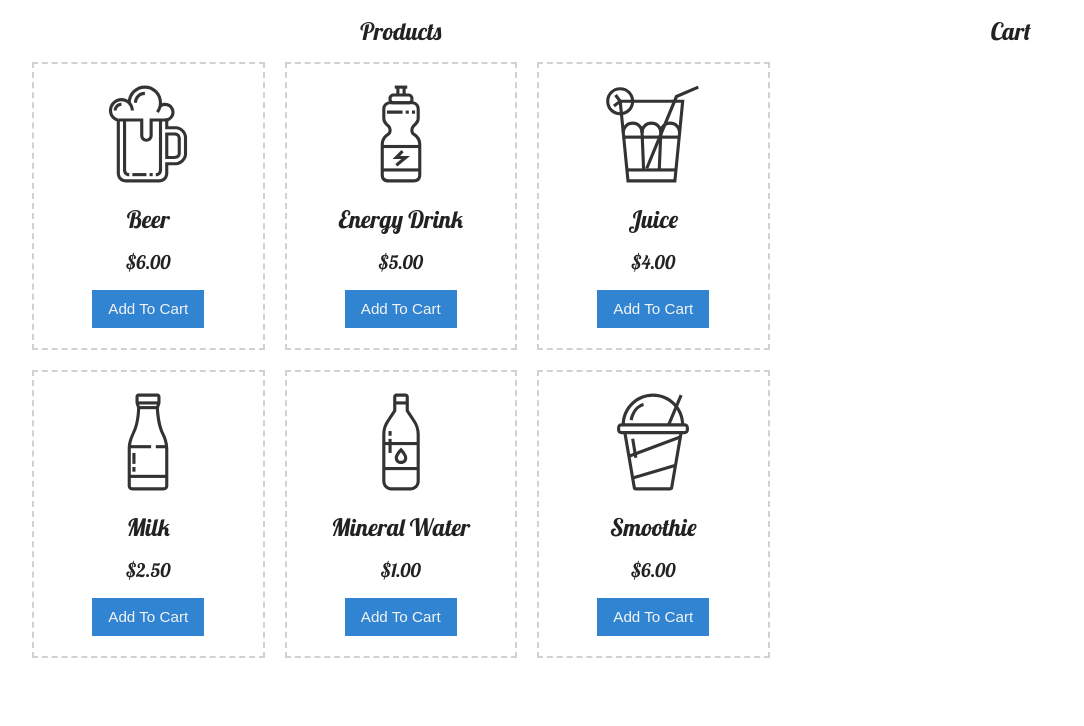
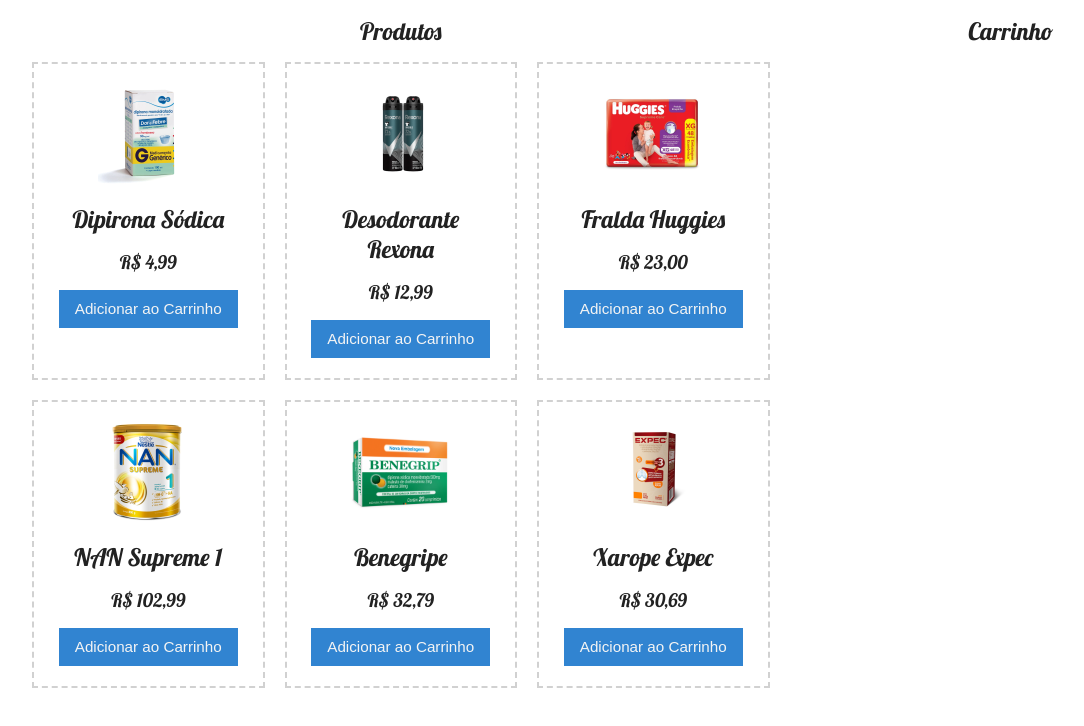
Before and after one commit to LucasBenfatti/Projeto-Integrador-4semestre, a plain HTML site: page index.html in a window 1280 px wide. Shown: the whole page, without its empty margins (8-1092 px from the left). Drawn offline with Linux system fonts and the light colour scheme.

Commit message:
Implementando nomes e fotos dos produtos e também fazendo uns ajustes em métodos.

```diff
--- a/core.js
+++ b/core.js
@@ -61,7 +61,7 @@ function removeItem(cartItemDOM, product, addToCartButtonDOM) {
                 setTimeout(() => cartItemDOM.remove(), 250);
                 cart = cart.filter(cartItem => cartItem.name !== product.name);
                 localStorage.setItem('cart', JSON.stringify(cart));
-                addToCartButtonDOM.innerText = "Add To Cart";
+                addToCartButtonDOM.innerText = "Adicionar ao Carrinho";
                 addToCartButtonDOM.disabled = false;
             } // Endif
         }); // EndForeach
--- a/index.html
+++ b/index.html
@@ -13,7 +13,7 @@
 	<main class="main-container">
 
 		<section class="section">
-			<h2 class="text-center">Products</h2>
+			<h2 class="text-center">Produtos</h2>
 			<div class="products">
 				<!--
 					https://www.iconfinder.com/iconsets/beverage
@@ -21,46 +21,46 @@
 					https://creativemarket.com/eucalyp
 				-->
 				<div class="product">
-					<img class="product__image" src="img/products/beer.svg" alt="Beer">
-					<h2 class="product__name">Beer</h2>
-					<h3 class="product__price">6.00</h3>
-					<button class="btn btn--primary" data-action="ADD_TO_CART">Add To Cart</button>
+					<img class="product__image zoom" src="img/products/dipirona-sodica.jpg" alt="Beer">
+					<h2 class="product__name">Dipirona Sódica</h2>
+					<h3 class="product__price">4,99</h3>
+					<button class="btn btn--primary" data-action="ADD_TO_CART">Adicionar ao Carrinho</button>
 				</div>
 				<div class="product">
-					<img class="product__image" src="img/products/energy-drink.svg" alt="Energy Drink">
-					<h2 class="product__name">Energy Drink</h2>
-					<h3 class="product__price">5.00</h3>
-					<button class="btn btn--primary" data-action="ADD_TO_CART">Add To Cart</button>
+					<img class="product__image zoom" src="img/products/desodorante-rexona.png" alt="Energy Drink">
+					<h2 class="product__name">Desodorante Rexona</h2>
+					<h3 class="product__price">12,99</h3>
+					<button class="btn btn--primary" data-action="ADD_TO_CART">Adicionar ao Carrinho</button>
 				</div>
 				<div class="product">
-					<img class="product__image" src="img/products/juice.svg" alt="Juice">
-					<h2 class="product__name">Juice</h2>
-					<h3 class="product__price">4.00</h3>
-					<button class="btn btn--primary" data-action="ADD_TO_CART">Add To Cart</button>
+					<img class="product__image zoom" src="img/products/fralda.jpg" alt="Juice">
+					<h2 class="product__name">Fralda Huggies</h2>
+					<h3 class="product__price">23,00</h3>
+					<button class="btn btn--primary" data-action="ADD_TO_CART">Adicionar ao Carrinho</button>
 				</div>
 				<div class="product">
-					<img class="product__image" src="img/products/milk.svg" alt="Milk">
-					<h2 class="product__name">Milk</h2>
-					<h3 class="product__price">2.50</h3>
-					<button class="btn btn--primary" data-action="ADD_TO_CART">Add To Cart</button>
+					<img class="product__image zoom" src="img/products/nan-supreme.jpg" alt="Milk">
+					<h2 class="product__name">NAN Supreme 1</h2>
+					<h3 class="product__price">102,99</h3>
+					<button class="btn btn--primary" data-action="ADD_TO_CART">Adicionar ao Carrinho</button>
 				</div>
 				<div class="product">
-					<img class="product__image" src="img/products/mineral-water.svg" alt="Mineral Water">
-					<h2 class="product__name">Mineral Water</h2>
-					<h3 class="product__price">1.00</h3>
-					<button class="btn btn--primary" data-action="ADD_TO_CART">Add To Cart</button>
+					<img class="product__image zoom" src="img/products/benegripe.png" alt="Mineral Water">
+					<h2 class="product__name">Benegripe</h2>
+					<h3 class="product__price">32,79</h3>
+					<button class="btn btn--primary" data-action="ADD_TO_CART">Adicionar ao Carrinho</button>
 				</div>
 				<div class="product">
-					<img class="product__image" src="img/products/smoothie.svg" alt="Smoothie">
-					<h2 class="product__name">Smoothie</h2>
-					<h3 class="product__price">6.00</h3>
-					<button class="btn btn--primary" data-action="ADD_TO_CART">Add To Cart</button>
+					<img class="product__image zoom" src="img/products/xarope-expec.png" alt="Smoothie">
+					<h2 class="product__name">Xarope Expec</h2>
+					<h3 class="product__price">30,69</h3>
+					<button class="btn btn--primary" data-action="ADD_TO_CART">Adicionar ao Carrinho</button>
 				</div>
 			</div>
 		</section>
 
 		<section class="section">
-			<h2 class="text-center">Cart</h2>
+			<h2 class="text-center">Carrinho</h2>
 			<div class="cart"></div>
 		</section>
 
--- a/main.css
+++ b/main.css
@@ -152,7 +152,7 @@ button {
 }
 
 .product__price:before {
-  content: '$';
+  content: 'R$ ';
 }
 
 .product__image {
@@ -246,7 +246,7 @@ button {
 }
 
 .cart__item__price:before {
-  content: '$';
+  content: 'R$ ';
 }
 
 .cart-footer {
@@ -264,3 +264,11 @@ button {
   background: rgba(255, 255, 255, .7);
   cursor: wait;
 }
+
+.zoom {
+  transition: transform .1s; /* Adiciona uma transição suave ao efeito de zoom */
+}
+
+.zoom:hover {
+  transform: scale(1.5); /* Ajuste o valor para o quanto você deseja ampliar a imagem */
+}
--- a/main.js
+++ b/main.js
@@ -21,7 +21,7 @@ if (cart.length > 0) {
             const productDOM = addToCartButtonDOM.parentNode;
 
             if (productDOM.querySelector(".product__name").innerText === product.name) {
-                addToCartButtonDOM.innerText = "In Cart";
+                addToCartButtonDOM.innerText = "No carrinho";
                 addToCartButtonDOM.disabled = true;
 
                 const cartItemsDOM = cartDOM.querySelectorAll(".cart__item");
@@ -58,7 +58,7 @@ addToCartButtonsDOM.forEach(addToCartButtonDOM => {
 
             cart.push(product);
             localStorage.setItem('cart', JSON.stringify(cart));
-            addToCartButtonDOM.innerText = "In Cart";
+            addToCartButtonDOM.innerText = "No Carrinho";
             addToCartButtonDOM.disabled = true;
 
             // Uma vez add primeiro produto é mapeado o dom de todos os produtos do carrinho
```
Also changed, not shown: img/products/benegripe.png (added), img/products/desodorante-rexona.png (added), img/products/dipirona-sodica.jpg (added), img/products/fralda.jpg (added), img/products/nan-supreme.jpg (added), img/products/xarope-expec.png (added), img/products/xarope-vick.png (added).
